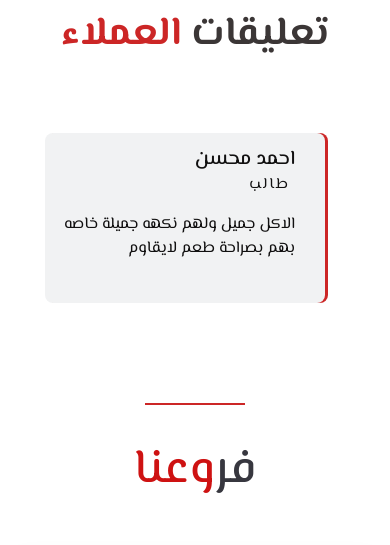
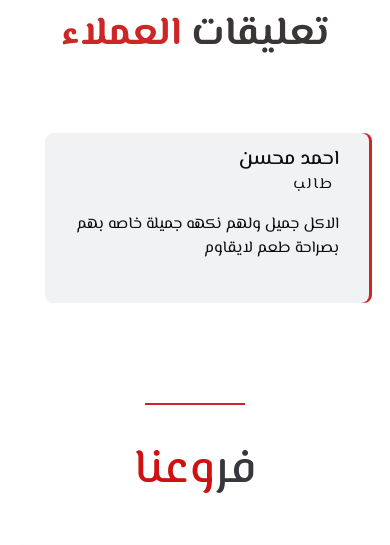
Before and after one commit to yoyohac7/GRILLED-ALDIYEA, a plain HTML site: page index.html in a window 390 px wide. Shown: the part 6133-6678 px from the top of the page. Drawn offline with nearby package versions, Linux system fonts and the light colour scheme.

Commit message:
responsive.css

```diff
--- a/css/responsive.css
+++ b/css/responsive.css
@@ -10,7 +10,7 @@
   }
 
   .single-testimonial {
-    width: 380px ;
+    /* width: 380px ; */
   }
 
 }
@@ -94,8 +94,8 @@
 
   }
   .single-testimonial {
-    width: 250px ;
-    margin: 0px 30px;
+    max-width: 90% ;
+    /* margin: 0px 30px; */
   }
 
 
@@ -152,7 +152,7 @@
     padding: 7px 5px;
   }
   .single-testimonial {
-    width: 370px ;
+    /* width: 370px ; */
   }
 
 }
@@ -160,7 +160,7 @@
 @media (max-width: 430px) {
 
   .single-testimonial {
-    width: 280px ;
+    /* width: 280px ; */
   }
 }
 
```
